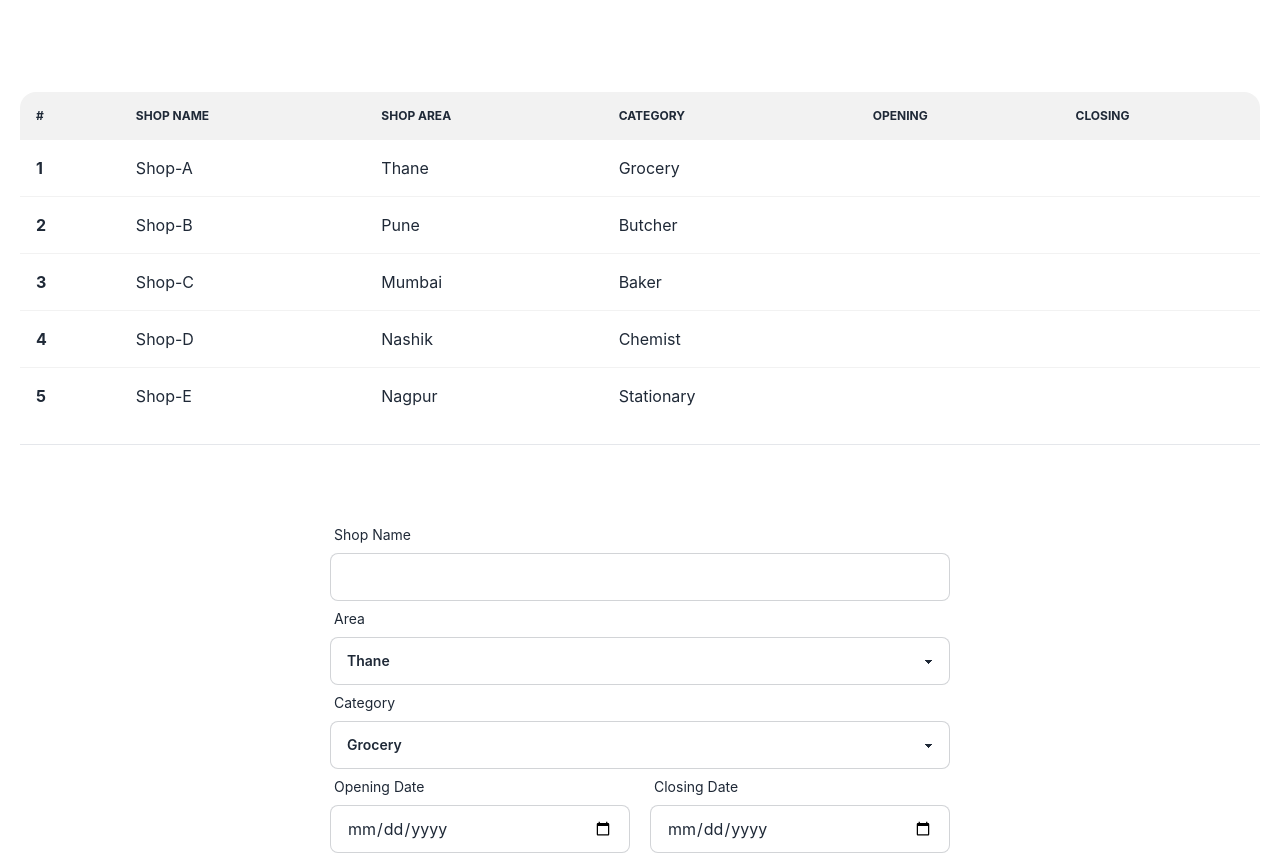
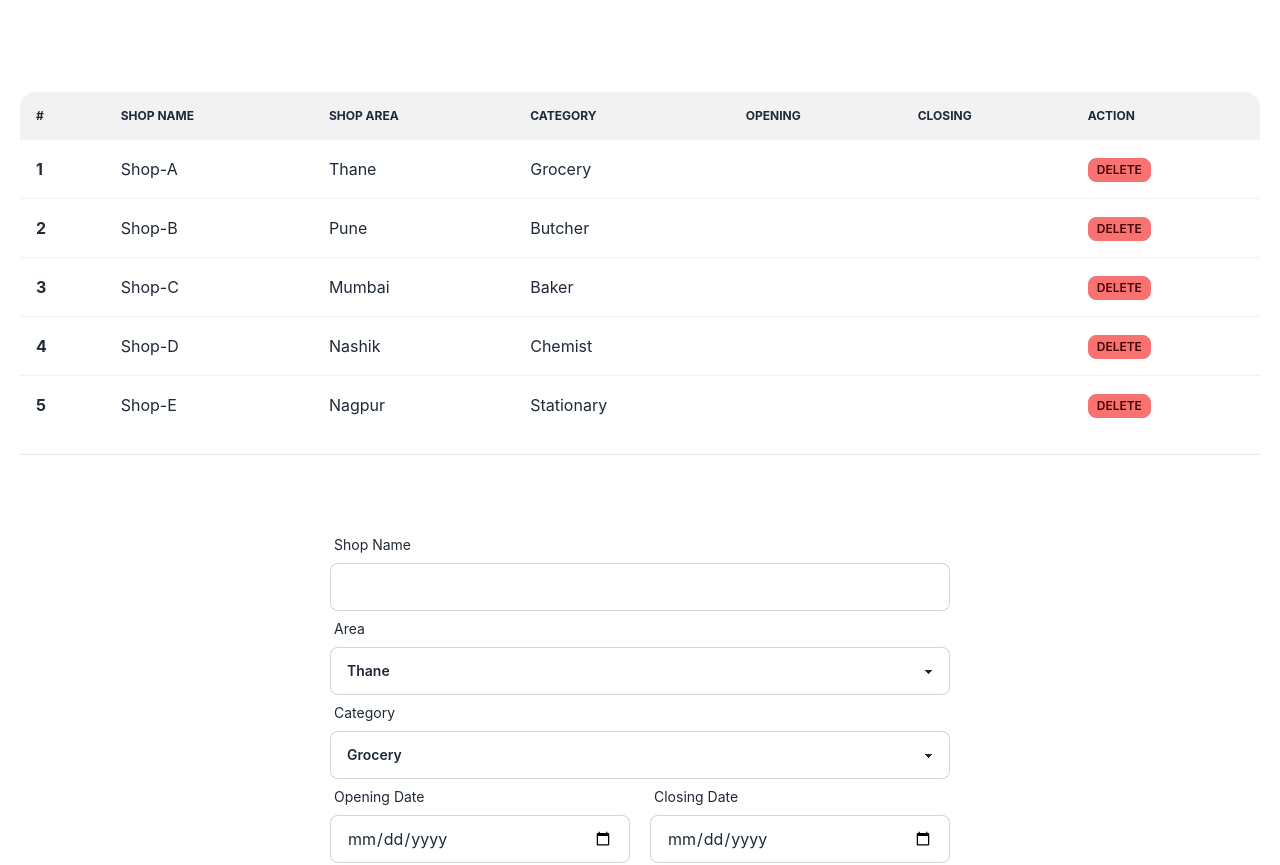
Before and after one commit to moniruzzaman01/task-ShopList, a React (Create React App) app: page /shop-list in a window 1280 px wide. Shown: the top 865 px of the page. Built offline with nearby package versions, Linux system fonts and the light colour scheme.

Commit message:
new shop added to list using form implimented

```diff
--- a/public/shoplist.json
+++ b/public/shoplist.json
@@ -3,35 +3,35 @@
     "name": "Shop-A",
     "area": "Thane",
     "category": "Grocery",
-    "opening-date": "",
-    "closing-date": ""
+    "openingDate": "",
+    "closingDate": ""
   },
   {
     "name": "Shop-B",
     "area": "Pune",
     "category": "Butcher",
-    "opening-date": "",
-    "closing-date": ""
+    "openingDate": "",
+    "closingDate": ""
   },
   {
     "name": "Shop-C",
     "area": "Mumbai",
     "category": "Baker",
-    "opening-date": "",
-    "closing-date": ""
+    "openingDate": "",
+    "closingDate": ""
   },
   {
     "name": "Shop-D",
     "area": "Nashik",
     "category": "Chemist",
-    "opening-date": "",
-    "closing-date": ""
+    "openingDate": "",
+    "closingDate": ""
   },
   {
     "name": "Shop-E",
     "area": "Nagpur",
     "category": "Stationary",
-    "opening-date": "",
-    "closing-date": ""
+    "openingDate": "",
+    "closingDate": ""
   }
 ]
--- a/src/Components/ShopList.js
+++ b/src/Components/ShopList.js
@@ -2,6 +2,7 @@ import React, { useEffect, useState } from "react";
 
 const ShopList = () => {
   const [shoplist, setShoplist] = useState([]);
+  console.log(shoplist);
 
   useEffect(() => {
     fetch("shoplist.json")
@@ -14,9 +15,17 @@ const ShopList = () => {
     const name = event.target.name.value;
     const area = event.target.area.value;
     const category = event.target.category.value;
-    const open = event.target.open.value;
-    const close = event.target.close.value;
-    console.log(name, area, category, open, close);
+    const openingDate = event.target.open.value;
+    const closindDate = event.target.close.value;
+    const newShop = {
+      name,
+      area,
+      category,
+      openingDate,
+      closindDate,
+    };
+    const newShopList = [...shoplist, newShop];
+    setShoplist(newShopList);
   };
 
   return (
@@ -33,6 +42,7 @@ const ShopList = () => {
                 <th>Category</th>
                 <th>Opening</th>
                 <th>Closing</th>
+                <th>Action</th>
               </tr>
             </thead>
             <tbody>
@@ -42,8 +52,11 @@ const ShopList = () => {
                   <td>{shop.name}</td>
                   <td>{shop.area}</td>
                   <td>{shop.category}</td>
-                  <td>{shop.opening}</td>
-                  <td>{shop.closing}</td>
+                  <td>{shop.openingDate}</td>
+                  <td>{shop.closindDate}</td>
+                  <td>
+                    <button className=" btn btn-error btn-xs">Delete</button>
+                  </td>
                 </tr>
               ))}
             </tbody>
```
